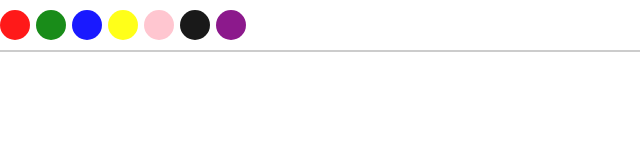
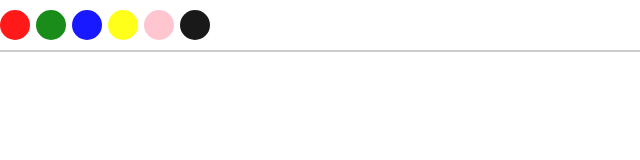
Before and after one commit to AvidCoder101/Drawing-App, a plain HTML site: page index.html in a window 1280 px wide. Shown: the full height of the page, 0-640 px from the left. Drawn offline with Linux system fonts and the light colour scheme.

Commit message:
Update index.html

```diff
--- a/index.html
+++ b/index.html
@@ -11,7 +11,7 @@
 <body>
     <section>
         <div class="drawing-color">
-            <button id= "red"></button> <button id= "green"></button> <button id= "blue"></button> <button id= "yellow"></button> <button id= "pink"></button> <button id= "black"></button> <button id= "purple"></button>
+            <button id= "red"></button> <button id= "green"></button> <button id= "blue"></button> <button id= "yellow"></button> <button id= "pink"></button> <button id= "black"></button>
         </div>
         <div class="other-tools"></div> <button id= "clear"></button></div>
         <canvas height="450px" width= "650px" style="border-top: 2px solid #ccc; margin-top: 50px;"></canvas>
```
